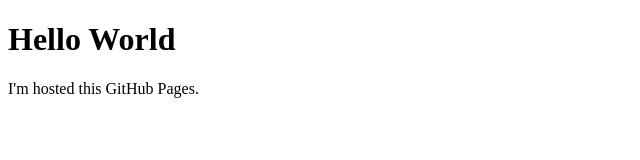
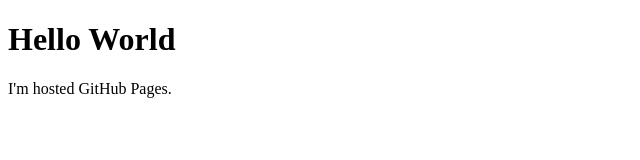
Before and after one commit to dangquanghung/dangquanghung.github.io, a plain HTML site: page index.html in a window 1280 px wide. Shown: the full height of the page, 0-640 px from the left. Drawn offline with Linux system fonts and the light colour scheme.

Commit message:
quite annoy now

```diff
--- a/index.html
+++ b/index.html
@@ -3,7 +3,7 @@
 
 <body>
     <h1>Hello World</h1>
-    <p>I'm hosted this GitHub Pages.</p>
+    <p>I'm hosted GitHub Pages.</p>
 </body>
 
 </html>
```
Also changed, not shown: 1 other file.
